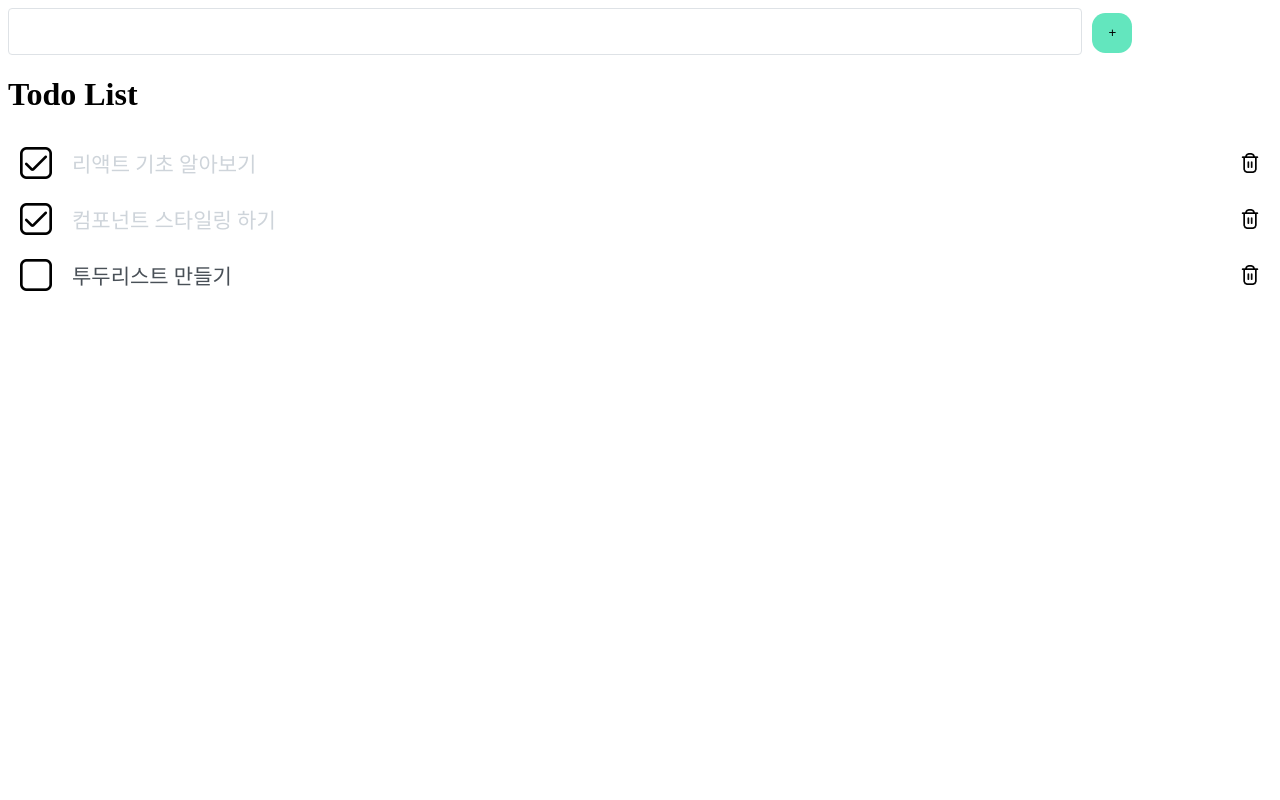
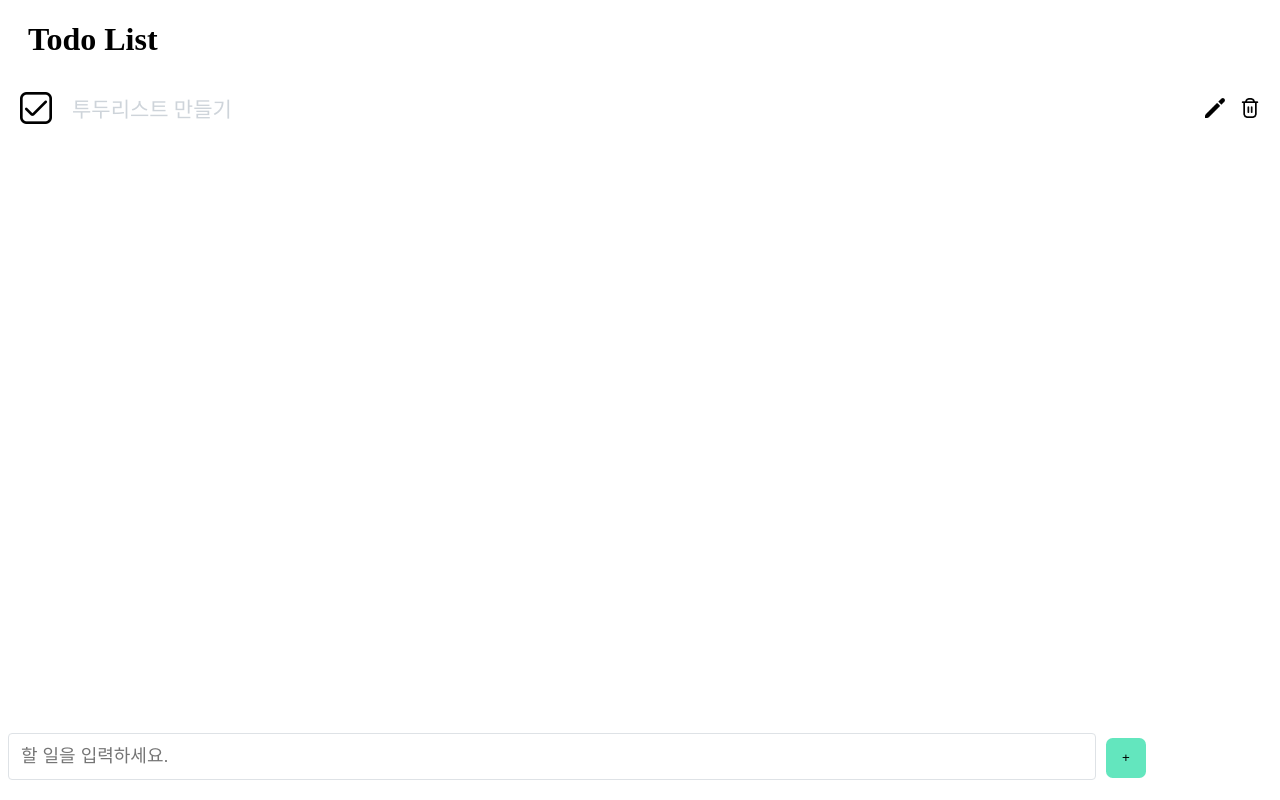
Before and after one commit to HanulK/todo_list, a React (Create React App) app: page / in a window 1280 px wide. Built offline with nearby package versions, Linux system fonts and the light colour scheme.

Commit message:
react todo list 1st end

```diff
--- a/src/App.css
+++ b/src/App.css
@@ -1,13 +1,9 @@
-/* .boeTEB:hover {
-    background: #63e6be;
-} */
-
 .btn {
     background: #63e6be;
     border-width: 0px;
     height: 3em;
     width: 3em;
-    border-radius: 1em;
+    border-radius: 0.5em;
 }
 
 .todo-item {
@@ -22,7 +18,7 @@
     flex: 1;
 }
 
-.content.off{
+.content.off {
     flex: 1;
     font-size: 21px;
     color: #ced4da;
@@ -40,8 +36,16 @@
     background-size: contain;
 }
 
-.check_circle.off{
+.check_circle.off {
     background-image: url('/public/checked.png');
+    background-size: contain;
+}
+
+.edit {
+    width: 20px;
+    height: 20px;
+    margin-right: 15px;
+    background-image: url('/public/pencil.png');
     background-size: contain;
 }
 
@@ -62,3 +66,59 @@
     box-sizing: border-box;
     margin-right: 10px;
 }
+
+.inputArea {
+    bottom: 20px;
+    width: 100%;
+    position: absolute;
+}
+
+.popup {
+    position: fixed;
+    top: 0;
+    left: 0;
+    bottom: 0;
+    right: 0;
+    z-index: 5;
+    background-color: rgba(0, 0, 0, 0.548);
+}
+
+.edit_input {
+    position: absolute;
+    top: 50%;
+    left: 50%;
+    transform: translate(-50%, -50%);
+    width: 90%;
+    height: 15%;
+    border-radius: 0.6em;
+    background-color: white;
+    display: flex;
+}
+
+.edit_area{
+    position: relative;
+    top: 10%;
+    left: 10%;
+    width: 80%;
+    height: 50%;
+}
+
+.edit_text {
+    font-size: 18px;
+    width: 80%;
+    border: 1px solid #dee2e6;
+    padding: 12px;
+    border-radius: 4px;
+    outline: none;
+    box-sizing: border-box;
+    margin: 10px;
+}
+
+.close_popup {
+    position: relative;
+    top: 65%;
+    left: -35%;
+    height: 30px;
+    width: 50px;
+    border: 1px solid #dee2e6;
+}
--- a/src/App.jsx
+++ b/src/App.jsx
@@ -2,6 +2,7 @@ import React, { useState, useRef, useCallback } from "react";
 import TodoCreate from "./components/TodoCreate";
 import './App.css';
 import TodoBoard from "./components/TodoBoard";
+import TodoEdit from "./components/TodoEdit";
 
 function App() {
     // 기본값 설정
@@ -9,22 +10,14 @@ function App() {
     const [todos, setTodos] = useState([
         {
             id: 1,
-            text: '리액트 기초 알아보기',
+            text: '투두리스트 만들기',
             checked: true,
-        },
-        {
-            id: 2,
-            text: '컴포넌트 스타일링 하기',
-            checked: true,
-        },
-        {
-            id: 3,
-            text: '투두리스트 만들기',
-            checked: false,
         },
     ]);
 
-    const nextId = useRef(4);
+    // TodoCreate 안의 onSubmit 함수 안에서 재사용
+    // todos 값 추가
+    const nextId = useRef(2);
     const onInsert = useCallback(
         (text) => {
             const todo = {
@@ -38,6 +31,7 @@ function App() {
         [todos]
     );
 
+    // TodoItem 안의 checkRM 함수(id 값으로 선택된 item 제거) 안에서 재사용
     const onRemove = useCallback(
         (id) => {
             setTodos(todos.filter((todo) => todo.id !== id));
@@ -45,6 +39,7 @@ function App() {
         [todos]
     );
 
+    // TodoItem 안의 check_circle 클래스 선택 시 todos의 특정 id값을 가지는 item의 checked를 변경
     const onToggle = useCallback(
         (id) => {
             setTodos(
@@ -55,10 +50,54 @@ function App() {
         [todos]
     );
 
+    const [insertToggle, setInsertToggle] = useState(false);
+    // 선택한 특정 항목의 todo 객체를 담아오는 state
+    const [selectTodo, setSelectTodo] = useState(null);
+    // 수정 팝업 토글 변경
+    const onInsertToggle = () => {
+        // 이전값 reset
+        if (selectTodo) {
+            setSelectTodo(null);
+        }
+
+        // insertToggle 값 바꾸기 (ture <-> false)
+        setInsertToggle((prev) => !prev);
+    }
+    // TodoItem 안의 edit 클래스 선택시 insertToggle값을 true(popup 띄우기)로 변경
+    const onChangeSelectTodo = (todo) => {
+        setSelectTodo(todo);
+    }
+
+    // TodoEdit의 onSubmit을 통해 todo item의 text 업데이트
+    const onUpdate = useCallback((id, text) => {
+        // 수정 완료임으로 popup 닫기
+        onInsertToggle();
+        // id가 같을 때 text 업데이트 다르면 그대로 유지
+        setTodos(
+            todos.map((todo) =>
+            todo.id === id ? {...todo, text : text} : todo
+        ));
+    })
+
+
     return (
         <div>
+            <TodoBoard
+                todoList={todos}
+                onRemove={onRemove}
+                onToggle={onToggle}
+                onInsertToggle={onInsertToggle}
+                onChangeSelectTodo={onChangeSelectTodo}
+            />
+            {/* insertToggle이 true라면 ()안의 component 호출 */}
+            {insertToggle && (
+                <TodoEdit
+                    onInsertToggle={onInsertToggle}
+                    selectTodo={selectTodo}
+                    onUpdate={onUpdate}
+                />
+            )}
             <TodoCreate onInsert={onInsert}/>
-            <TodoBoard todoList={todos} onRemove={onRemove} onToggle={onToggle}/>
         </div>
     );
 }
--- a/src/components/TodoBoard.jsx
+++ b/src/components/TodoBoard.jsx
@@ -1,12 +1,19 @@
 import React, {useState} from "react";
 import TodoItem from "./TodoItem";
 
-function TodoBoard({todoList, onRemove, onToggle}) {
+function TodoBoard({todoList, onRemove, onToggle, onInsertToggle, onChangeSelectTodo}) {
     return (
         <div>
-            <h1>Todo List</h1>
+            <div style={{paddingLeft: '20px'}}><h1>Todo List</h1></div>
             {todoList.map((todo) =>
-            <TodoItem key={todo.id} todo={todo} onRemove={onRemove} onToggle={onToggle}/>
+                <TodoItem
+                    key={todo.id}
+                    todo={todo}
+                    onRemove={onRemove}
+                    onToggle={onToggle}
+                    onInsertToggle={onInsertToggle}
+                    onChangeSelectTodo={onChangeSelectTodo}
+                />
             )}
         </div>
     );
--- a/src/components/TodoCreate.jsx
+++ b/src/components/TodoCreate.jsx
@@ -12,10 +12,12 @@ function TodoCreate({onInsert}) {
     }, [onInsert, todo]);
 
     return (
-        <form className="TodoCreate" onSubmit={onSubmit}>
-        <input type="text" value={todo} className="input" onChange={onChange}/>
-        <button className="btn" type="submit">+</button>
-        </form>
+        <div className="inputArea">
+            <form className="TodoCreate" onSubmit={onSubmit}>
+                <input type="text" value={todo} className="input" placeholder="할 일을 입력하세요." onChange={onChange}/>
+                <button className="btn" type="submit">+</button>
+            </form>
+        </div>
     );
 }
 
--- /dev/null
+++ b/src/components/TodoEdit.jsx
@@ -0,0 +1,34 @@
+import React, {useCallback, useEffect, useState} from "react";
+
+function TodoEdit({onInsertToggle, selectTodo, onUpdate}) {
+    const [text, setText] = useState('');
+
+    const onSubmit = useCallback((e) => {
+        onUpdate(selectTodo.id, text);
+        setText('');
+        e.preventDefault();
+    }, [onUpdate, text]);
+
+    // useEffect : 2번째 인자에 해당하는 state(selectTodo)가 변할 때만 실행됨
+    useEffect(() => {
+        // 선택된 todo값이 존재하면
+        if(selectTodo) {
+            // selectTodo : { id, text, checked }
+            setText(selectTodo.text);
+        }
+    }, [selectTodo]);
+
+    return(
+        <div className="popup">
+            <form className="edit_input" onSubmit={onSubmit}>
+                <div className="edit_area">
+                    <input className="edit_text" value={text} placeholder="수정 사항을 입력하세요." onChange={(e) => {setText(e.target.value)}}></input>
+                    <button type="submit" className="btn">수정</button>
+                </div>
+                <button className="close_popup" onClick={() => onInsertToggle()}>닫기</button>
+            </form>
+        </div>
+    );
+}
+
+export default TodoEdit;
--- a/src/components/TodoItem.jsx
+++ b/src/components/TodoItem.jsx
@@ -1,7 +1,7 @@
 import React from "react";
 import cn from "classnames";
 
-function TodoItem({todo, onRemove, onToggle}) {
+function TodoItem({todo, onRemove, onToggle, onInsertToggle, onChangeSelectTodo}) {
     const { id, text, checked } = todo;
 
     const checkRM = (id) => {
@@ -14,6 +14,10 @@ function TodoItem({todo, onRemove, onToggle}) {
         <div className="todo-item">
             <div className={cn('check_circle', {off: checked})} onClick={() => onToggle(id)}></div>
             <div className={cn('content', {off: checked})}>{text}</div>
+            <div className="edit" onClick={() => {
+                onChangeSelectTodo(todo);
+                onInsertToggle();
+            }}></div>
             <div className="remove" onClick={() => checkRM(id)}></div>
         </div>
     );
```
Also changed, not shown: public/pencil.png (added).
